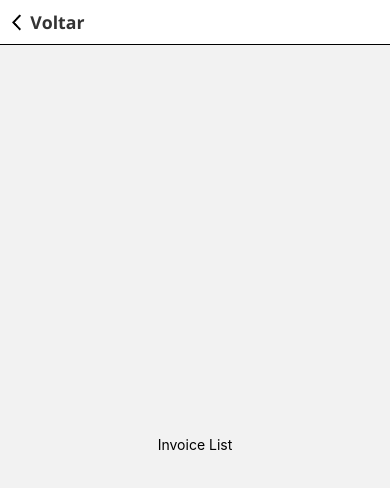
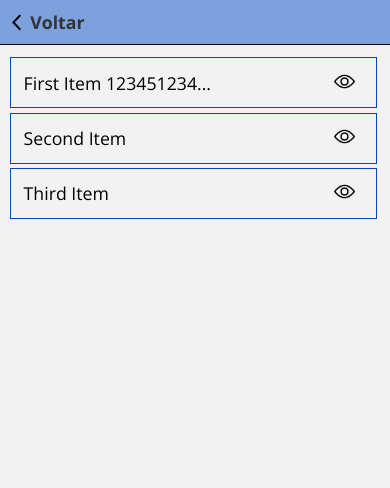
Before and after one commit to eutelmo/invoiceReaderApp, a React Native app: screen /ListScreen in a window 390 px wide. Shown: the top 488 px of the page. Built offline with nearby package versions, Linux system fonts and the light colour scheme; what expo-device would draw is missing.

Commit message:
chore: ListItem and ListScreen done

```diff
--- a/screens/ListScreen.tsx
+++ b/screens/ListScreen.tsx
@@ -5,20 +5,47 @@ import {
   StyleSheet,
   ActivityIndicator,
   SafeAreaView,
+  FlatList,
 } from "react-native";
 
-import { useColorScheme } from "react-native";
+//Utils
 import { COLORS } from "../styles/global";
-import { Theming } from "../styles/global";
-import LoadingIcon from "../shared/loadingIcon/loadingIcon";
+
+//Components
 import CustomHeader from "../shared/header/GoBackHeader";
+import ListItem from "../shared/components/ListItem";
+import sizes from "../utils/sizes";
 
 export default function ListScreen() {
+  const DATA = [
+    {
+      id: "bd7acbea-c1b1-46c2-aed5-3ad53abb28ba",
+      title: "First Item 1234512341232121212221",
+    },
+    {
+      id: "3ac68afc-c605-48d3-a4f8-fbd91aa97f63",
+      title: "Second Item",
+    },
+    {
+      id: "58694a0f-3da1-471f-bd96-145571e29d72",
+      title: "Third Item",
+    }
+  ];
+
   return (
     <>
       <CustomHeader />
       <View style={styles.centerContent}>
-        <Text>Invoice List</Text>
+          <FlatList
+            data={DATA}
+            showsVerticalScrollIndicator={false}
+            renderItem={({ item, index })=>{
+              return (
+                <ListItem Item={item.title}/>
+              )
+            }}
+            keyExtractor={(item, index) => `${item.id}_${Date.now()}_${index}`}
+          />
       </View>
     </>
   );
@@ -27,9 +54,8 @@ export default function ListScreen() {
 const styles = StyleSheet.create({
   centerContent: {
     flex: 1,
-    flexDirection: "column",
-    alignItems: "center",
-    justifyContent: "center",
+    paddingBottom: sizes.scaleHeightSize(20),
+    marginTop: sizes.scaleHeightSize(10)
   },
   loadingText: {
     fontSize: 30,
--- /dev/null
+++ b/shared/components/ListItem.tsx
@@ -0,0 +1,66 @@
+import React, { useContext } from "react";
+import { View, Text, StyleSheet, TouchableOpacity, Image } from "react-native";
+
+//Utils
+import { COLORS, images } from "../../styles/global";
+import { Theming } from "../../styles/global";
+import sizes from "../../utils/sizes";
+
+//Types
+interface ListItemComponentProps {
+  Item: string;
+}
+
+export default function ListItem(props: ListItemComponentProps) {
+  const truncateString = (str: string, maxLength: number): string => {
+    if (str.length > maxLength) {
+      return str.substring(0, maxLength) + "...";
+    } else {
+      return str;
+    }
+  };
+
+  return (
+    <TouchableOpacity
+      onPress={() => {
+        console.log(props.Item);
+      }}
+    >
+      <View style={styles.container}>
+        <View style={styles.item}>
+          <Text style={styles.title}>{truncateString(props.Item, 20)}</Text>
+          <Image
+            source={images.icons["view"]}
+            style={[styles.iconBack]}
+          />
+        </View>
+      </View>
+    </TouchableOpacity>
+  );
+}
+
+const styles = StyleSheet.create({
+  container: {
+    flex: 1,
+  },
+  item: {
+    padding: sizes.scaleHeightSize(12),
+    marginVertical: sizes.scaleHeightSize(2),
+    marginHorizontal: sizes.scaleWidthSize(8),
+    width: sizes.scaleWidthSize(290),
+    borderColor: COLORS.accent[500],
+    borderWidth: 1,
+    flexDirection: "row",
+    justifyContent: "space-between"
+  },
+  title: {
+    fontFamily: "RegularFont",
+    fontSize: sizes.FONT_SIZE_14,
+  },
+  iconBack: {
+    height: sizes.scaleHeightSize(20),
+    width: sizes.scaleWidthSize(20),
+    marginRight: sizes.scaleWidthSize(5),
+    resizeMode: "contain",
+  },
+});
--- a/shared/header/GoBackHeader.tsx
+++ b/shared/header/GoBackHeader.tsx
@@ -30,7 +30,7 @@ export default function CustomHeader() {
 
   return (
     <>
-      <View style={[styles.titleBox, themeContainerStyle, themeBorderStyle]}>
+      <View style={[styles.titleBox, themeBorderStyle]}>
         <SafeAreaView>
           <TouchableWithoutFeedback onPress={() => navigation.goBack()}>
             <View style={styles.btnContainer}>
@@ -49,10 +49,10 @@ export default function CustomHeader() {
 
 const styles = StyleSheet.create({
   titleBox: {
-    backgroundColor: "#FFF",
+    backgroundColor: COLORS.accent.dark[400],
     padding: 10,
-
     borderBottomWidth: 1,
+    width: "100%",
   },
   btnContainer: {
     flexDirection: "row",
--- a/styles/global.ts
+++ b/styles/global.ts
@@ -10,6 +10,9 @@ export const images = {
     addIcon: require("../assets/icons/plus.png"),
     QRImage: require("../assets/icons/QRImage.png"),
     BackIcon: require("../assets/icons/icon-arrow-back.png"),
+    view: require("../assets/icons/view.png"),
+
+
 
   },
 };
```
Also changed, not shown: assets/icons/view.png (added).
